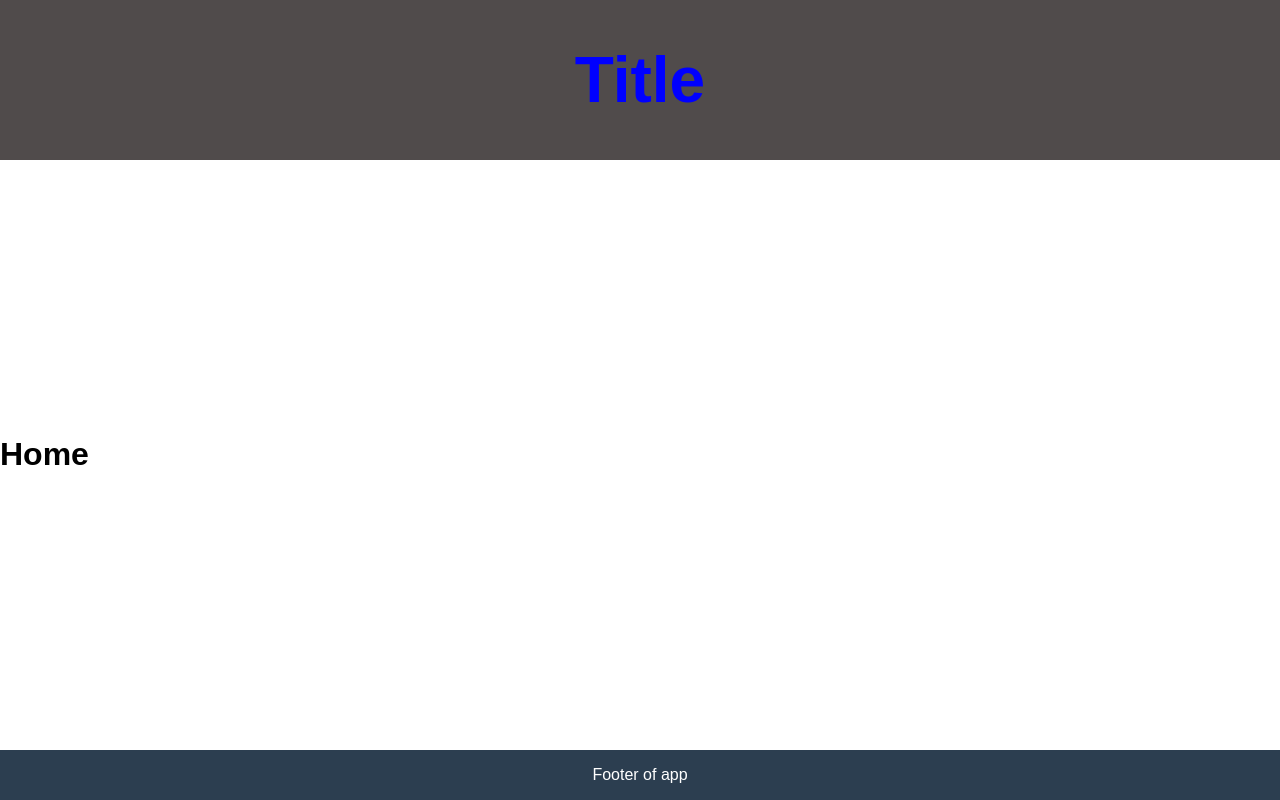
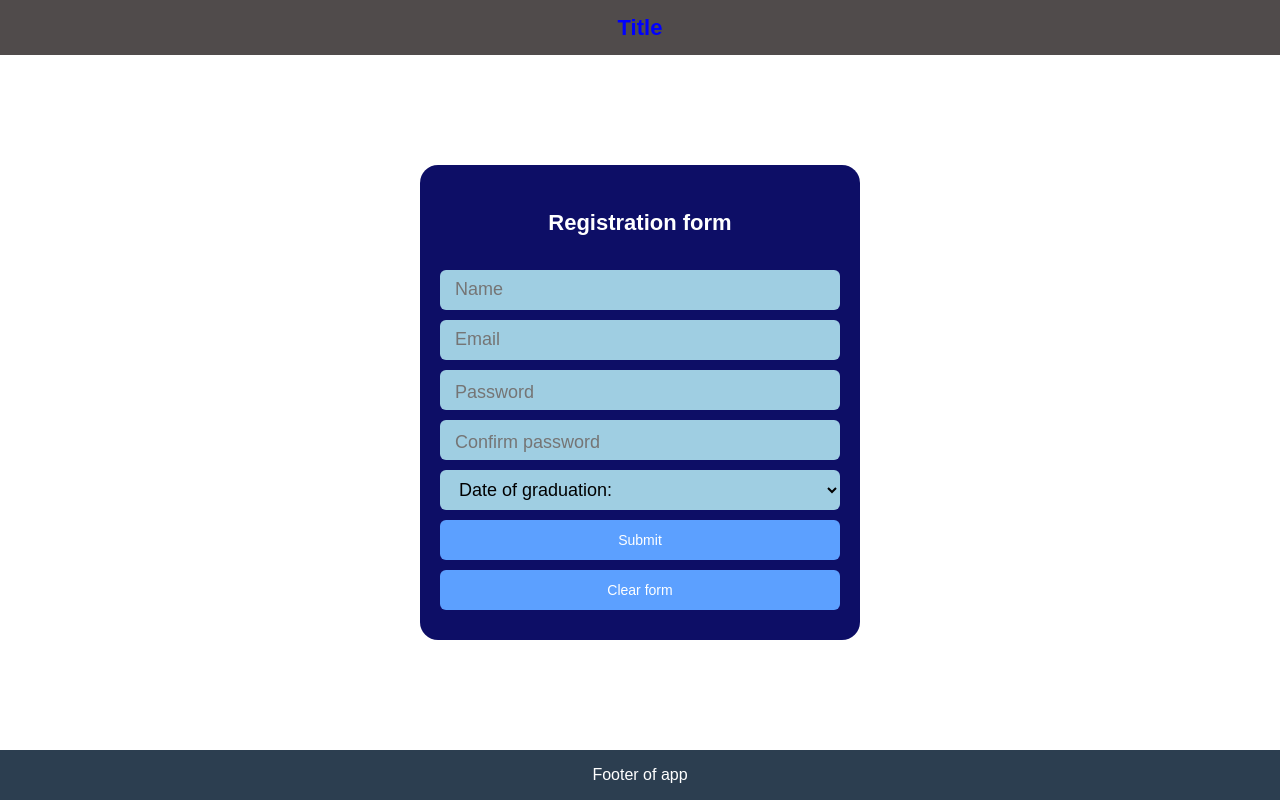
Before and after one commit to MAG7777/may_app, a React (Vite) app: page / in a window 1280 px wide. Built offline with nearby package versions, Linux system fonts and the light colour scheme.

Commit message:
Form validate

```diff
--- /dev/null
+++ b/src/components/RegForm/RegForm.css
@@ -0,0 +1,74 @@
+
+.section {
+  background-color: #0d0e66;
+  padding: 30px 20px;
+  margin: 0 auto;
+  border-radius: 18px;
+  display: flex;
+  flex-direction: column;
+  align-items: center;
+  row-gap: 20px;
+  color: white;
+}
+h1 {
+  font-size: 22px;
+}
+form {
+  display: flex;
+  flex-direction: column;
+  width: 400px;
+  row-gap: 10px;
+}
+input,
+select,
+button {
+  height: 40px;
+  box-sizing: border-box;
+  border: none;
+  border-radius: 6px;
+  padding-left: 15px;
+  padding-right: 15px;
+  font-size: 14px;
+  font-family: Arial, sans-serif;
+}
+
+select,
+input::placeholder {
+  font-size: 18px;
+  font-family: Arial, sans-serif;
+}
+
+input[type="password"] {
+  font-family: Arial, sans-serif;
+  font-size: 24px;
+}
+select,
+input {
+  background-color: #9fcee2;
+  outline: none;
+}
+select:focus,
+input:focus {
+  background-color: #fff;
+  outline: none;
+}
+button {
+  background-color: #5ca0ff;
+  color: #fff;
+  cursor: pointer;
+  transition: all 0.5s;
+}
+button:hover {
+  background-color: #17488d;
+}
+.error-message {
+  color: red;
+  text-align: center;
+}
+.password-invalid {
+  border: 2px solid red;
+}
+.success-message {
+  color: green;
+  text-align: center;
+}
--- /dev/null
+++ b/src/components/RegForm/RegForm.tsx
@@ -0,0 +1,146 @@
+import { useState } from "react";
+import { validatePassword, checkPasswordMatch, checkRequiredFields } from "./validators";
+import "./RegForm.css";
+
+function RegForm() {
+    const [name, setName] = useState("");
+    const [email, setEmail] = useState("");
+    const [password, setPassword] = useState("");
+    const [isPasswordValid, setIsPasswordValid] = useState(true);
+    const [confirmPassword, setConfirmPassword] = useState("");
+    const [passwordMatch, setPasswordMatch] = useState(true);
+    const [selectedYear, setSelectedYear] = useState("");
+    const [requiredFieldsError, setRequiredFieldsError] = useState(false);
+    const [showSuccessMessage, setShowSuccessMessage] = useState(false);
+
+
+    const handleNameChanged = (e: React.ChangeEvent<HTMLInputElement>) => setName(e.target.value);
+
+    const handleEmailChanged = (e: React.ChangeEvent<HTMLInputElement>) => setEmail(e.target.value);
+        const handleYearChange = (e: React.ChangeEvent<HTMLSelectElement>) => setSelectedYear(e.target.value);
+
+
+    const handlePasswordChanged = (e: React.ChangeEvent<HTMLInputElement>) => {
+        const newPasword = e.target.value;
+        setPassword(newPasword);
+        setIsPasswordValid(validatePassword(newPasword));
+        setPasswordMatch(checkPasswordMatch(password, confirmPassword));
+
+    }
+
+
+    const handleConfirmPasswordChange = (e: React.ChangeEvent<HTMLInputElement>) => {
+        const newConfirmPasword = e.target.value;
+        setConfirmPassword(newConfirmPasword);
+        setPasswordMatch(checkPasswordMatch(password, newConfirmPasword));
+    }
+
+
+    const handleSubmit = (e: React.FormEvent<HTMLFormElement>) => {
+        e.preventDefault();
+
+        const allFields = checkRequiredFields([
+            name,
+            email,
+            password,
+            confirmPassword,
+            selectedYear
+        ]);
+
+        const isFormValid = allFields && isPasswordValid && passwordMatch;
+
+        if (!isFormValid) {
+            setRequiredFieldsError(true);
+            setShowSuccessMessage(false);
+
+            return;
+
+        }
+
+        setRequiredFieldsError(false);
+        setShowSuccessMessage(true);
+
+        const formData = {
+            name,
+            email,
+            password,
+            confirmPassword,
+            selectedYear,
+        };
+
+        alert(JSON.stringify(formData, null, 2));
+
+        setTimeout(() => {
+            setShowSuccessMessage(false);
+        }, 3000);
+    }
+
+    const handleReset = () => {
+        setName("");
+        setEmail("");
+        setPassword("");
+        setIsPasswordValid(true);
+        setConfirmPassword("");
+        setSelectedYear("");
+    };
+
+    const years = Array.from(
+        { length: 40 },
+        (_, i) => new Date().getFullYear() - i);
+
+
+
+
+    return (
+        <div className="section">
+            <h1>Registration form</h1>
+            <form onSubmit={handleSubmit}>
+                <input type="text" placeholder="Name" onChange={handleNameChanged} />
+                <input type="email" placeholder="Email" onChange={handleEmailChanged} />
+                <input type="password" placeholder="Password" value={password} onChange={handlePasswordChanged} />
+                {
+                    !isPasswordValid && (
+                        <div className="error-message">
+                            The password must contain Latin letters and numbers and be at least 8 characters long.
+                        </div>
+                    )
+                }
+                <input type="password" placeholder="Confirm password" value={confirmPassword} onChange={handleConfirmPasswordChange} />
+                {
+                    !passwordMatch && (
+                        <div className="error-message">
+                            The passwords don't match yet
+                        </div>
+                    )
+                }
+
+                <select value={selectedYear} onChange={handleYearChange}>
+                    <option value="">Date of graduation:</option>
+                    {
+                        years.map((year) => (
+                            <option key={year.toString()} value={year}>{year}</option>
+                        ))
+                    }
+                </select>
+
+                <button type="submit">Submit</button>
+                <button type="reset" onClick={handleReset}>Clear form</button>
+                {
+                    requiredFieldsError && (
+                        <div className="error-message">Check that the form fields are filled in</div>
+
+                    )
+                }
+
+                {
+                    showSuccessMessage && (
+                        <div className="success-message">Data sent successfully</div>
+
+                    )
+                }
+            </form>
+        </div>
+    );
+}
+
+export default RegForm;
--- /dev/null
+++ b/src/components/RegForm/validators.ts
@@ -0,0 +1,27 @@
+export const validatePassword = (password:string) => {
+    const passwordRegex = /^(?=.*[A-Za-z])(?=.*\d)[A-Za-z\d]{8,}$/;
+    return passwordRegex.test(password);
+};
+
+
+export const checkPasswordMatch = (password:string, confirmPassword:string)=>{
+         return password === confirmPassword;
+}
+
+export const checkRequiredFields = (fields: string[]): boolean => {
+  return fields.every((field) => field.trim() !== "");
+}
+
+
+
+// export const checkRequiredFields = <T>(fields: T[]): boolean => {
+//   return fields.every((field) => String(field).trim() !== "");
+// };
+
+// interface Trimable {
+//   trim(): string;
+// }
+
+// export const checkRequiredFields = <T extends Trimable>(fields: T[]): boolean => {
+//   return fields.every((field) => field.trim() !== "");
+// };
--- a/src/pages/Home/Home.tsx
+++ b/src/pages/Home/Home.tsx
@@ -1,10 +1,11 @@
+import RegForm from "../../components/RegForm/RegForm";
 import "./Home.css";
 
 const Home = () => {
 
     return (
         <>
-            <h1>Home</h1>
+            <RegForm />
         </>
     )
 }
```
